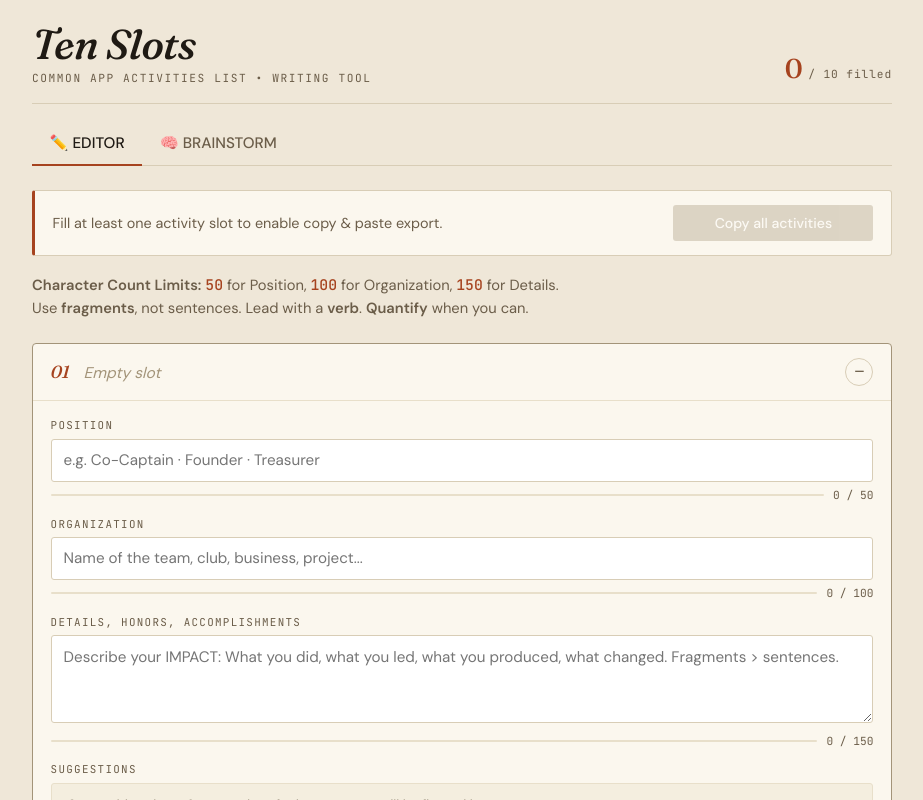
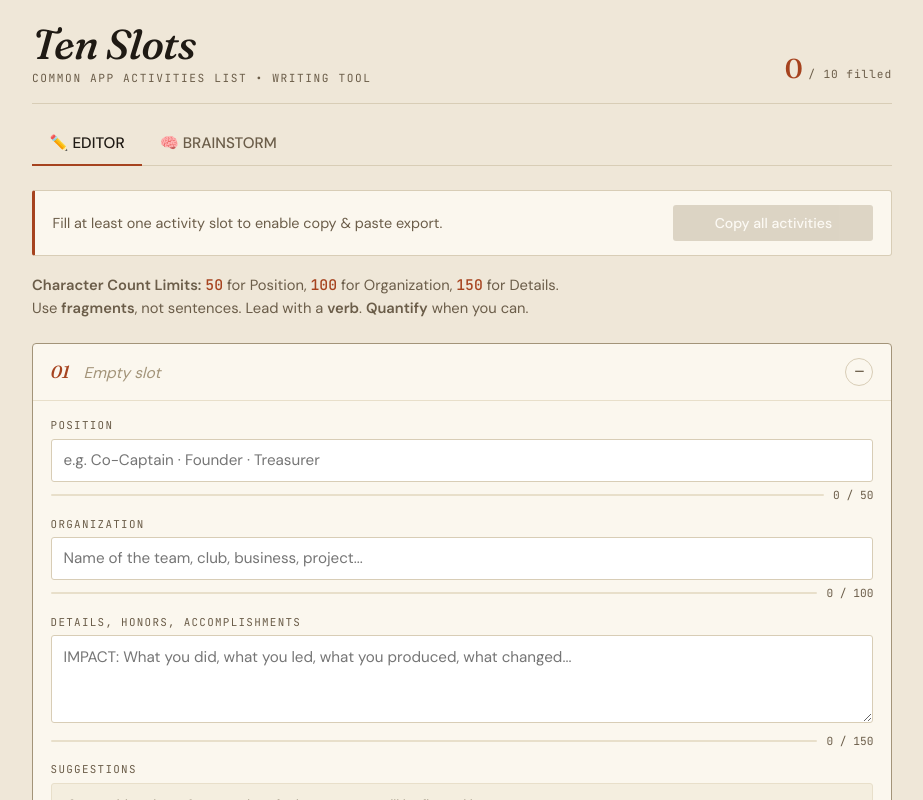
Before and after one commit to KaterinaWalter/activity-list-tool, a React (Vite) app: page / in a window 1280 px wide. Shown: the top 800 px of the page, without its empty margins (178-1101 px from the left). Built offline with nearby package versions, Linux system fonts and the light colour scheme.

Commit message:
rewriting

```diff
--- a/src/ActivityCard.jsx
+++ b/src/ActivityCard.jsx
@@ -104,7 +104,7 @@
               maxLength={LIMITS.description}
               value={activity.description}
               onChange={(e) => onChange('description', e.target.value)}
-              placeholder="Describe your IMPACT: What you did, what you led, what you produced, what changed. Fragments > sentences."
+              placeholder="IMPACT: What you did, what you led, what you produced, what changed..."
               rows={3}
             />
             <CharBar
```
